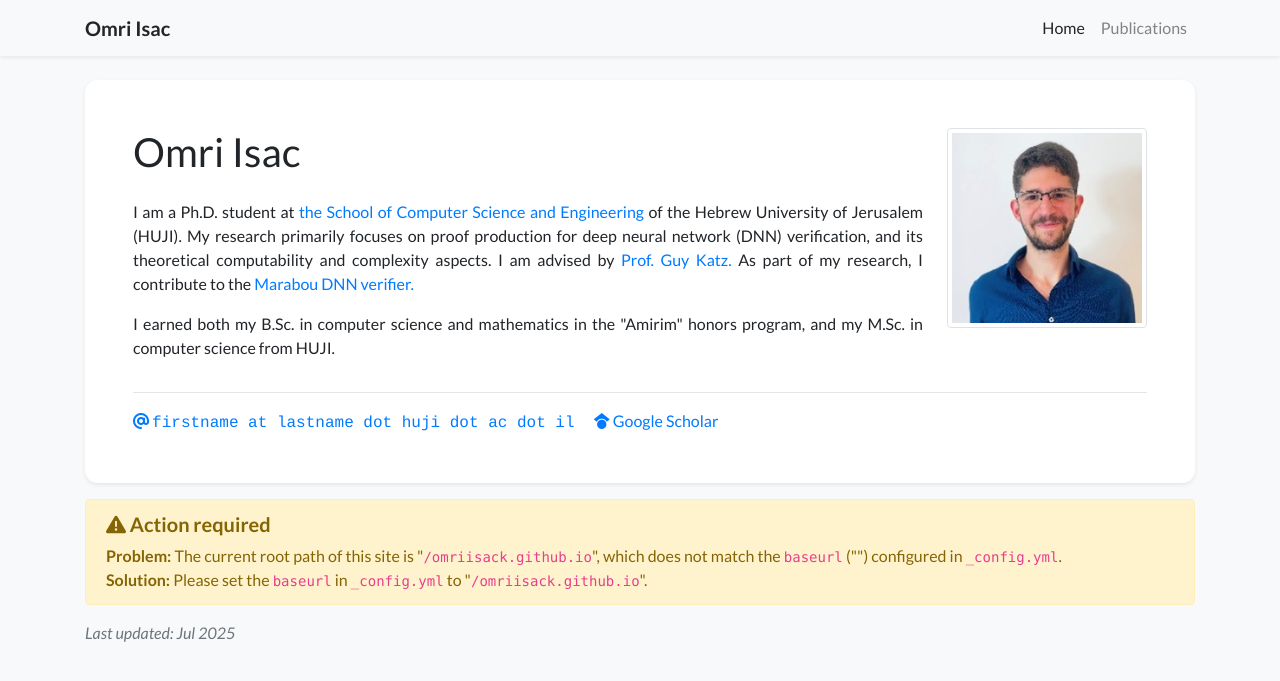
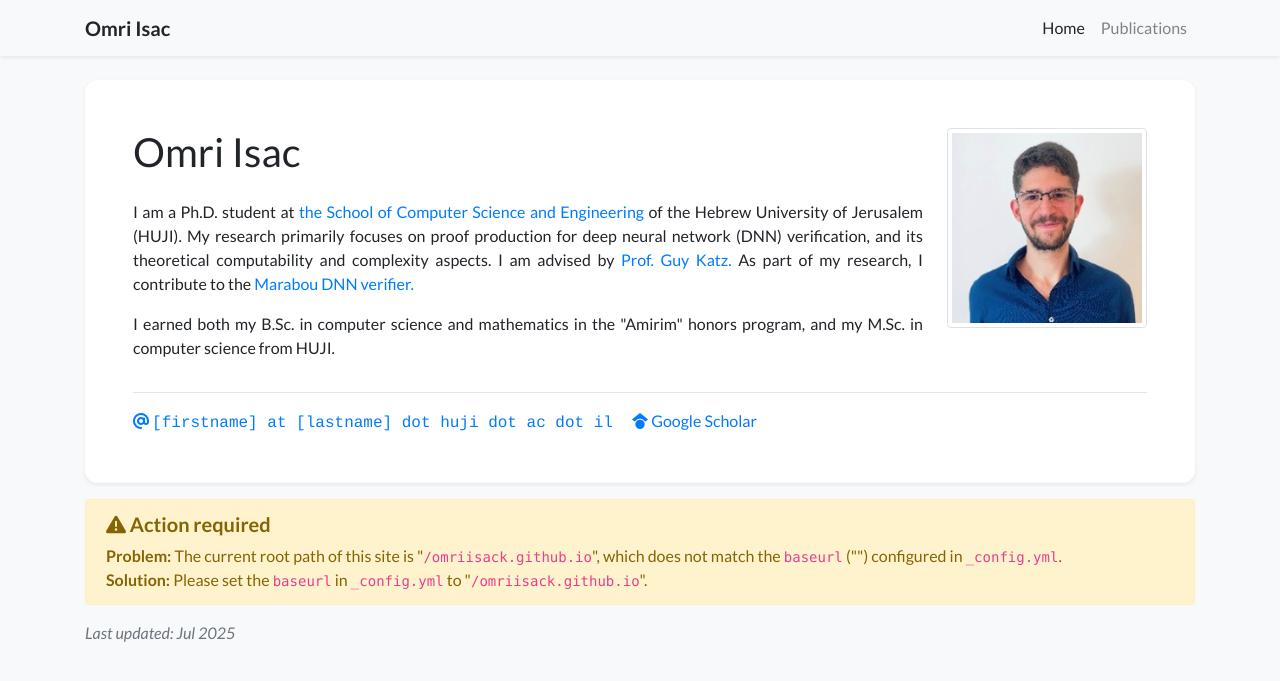
Before and after one commit to omriisack/omriisack.github.io, a Jekyll site: the page built from index.html, in a window 1280 px wide. Shown: the top 681 px of the page. Built offline with Jekyll 4.4.1, drawn with Linux system fonts in a browser that asks for light colours; nearby versions of some CDN libraries; a style sheet for code colours, icons or effects is not loaded.

```diff
--- a/_data/profile.yml
+++ b/_data/profile.yml
@@ -4,7 +4,7 @@ navbar_name: "Omri Isac"
 
 
 
-email: "firstname at lastname dot huji dot ac dot il"
+email: "[firstname] at [lastname] dot huji dot ac dot il"
 # cv_link: link-to-your-cv-file
 gscholar: 47EbdvgAAAAJ  # This is an example, replace it with your own Google Scholar ID
 # wechat_qrcode: /assets/images/etc/wechat.jpg
```
